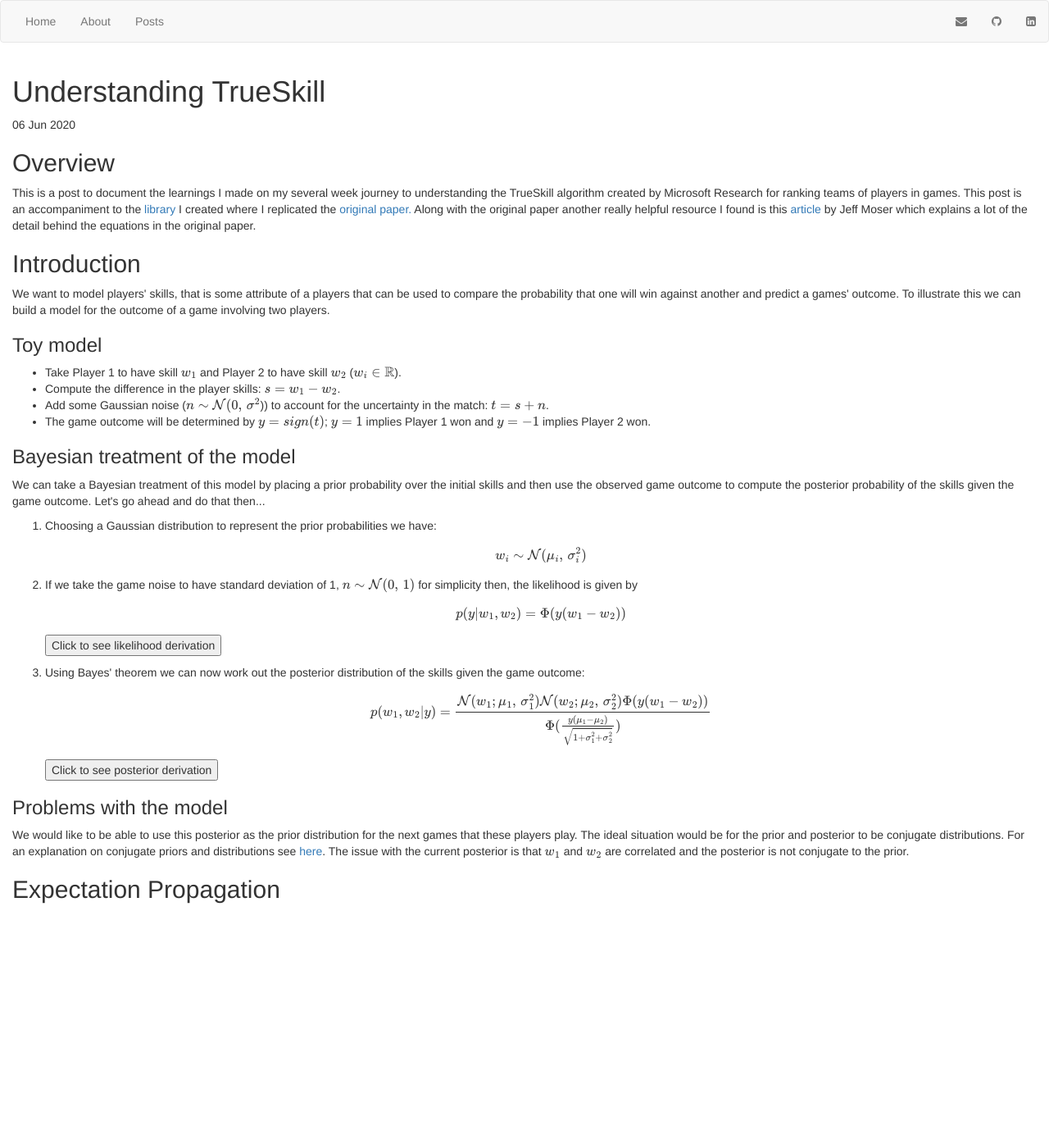
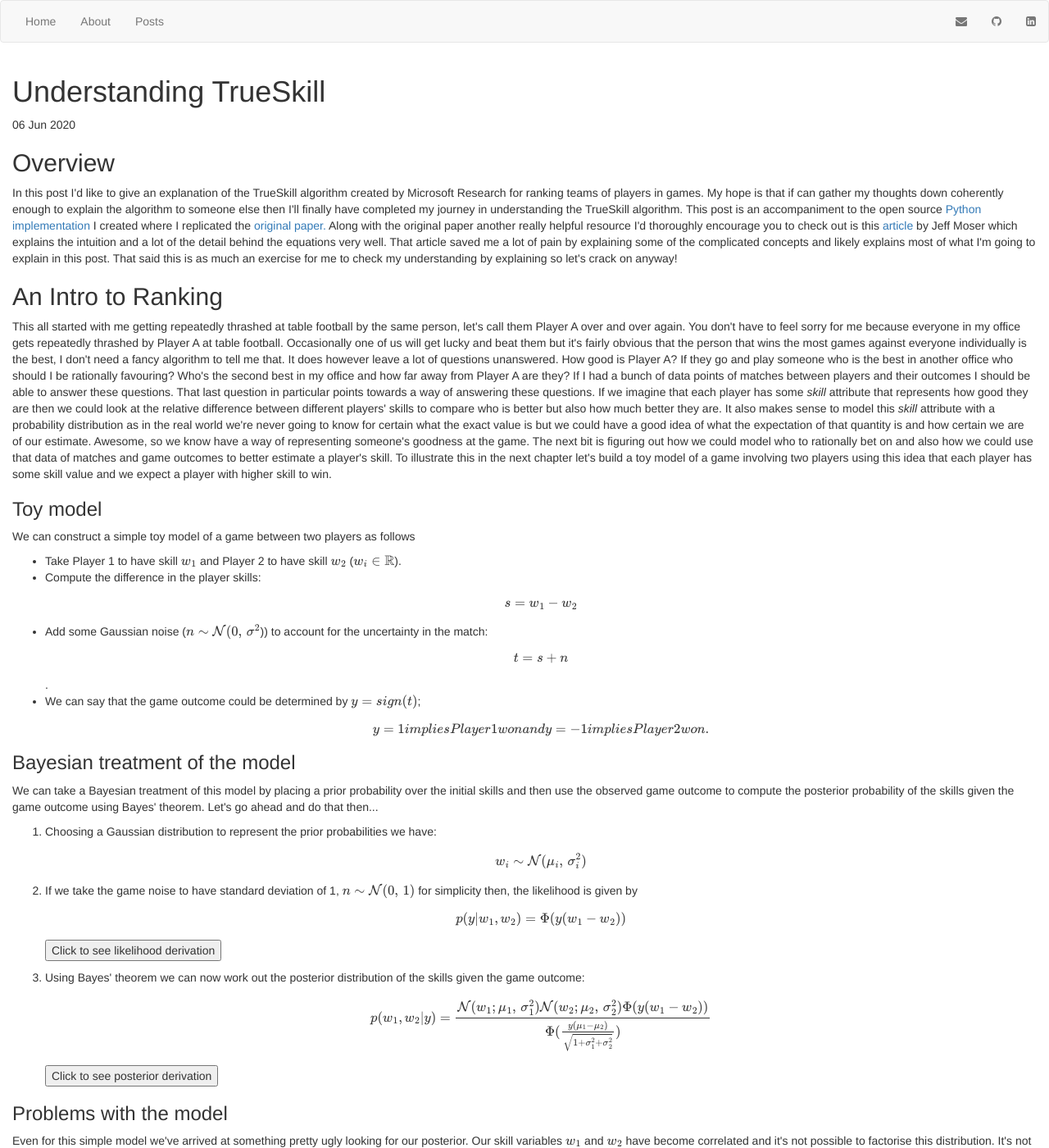
Before and after one commit to Nush395/Nush395.github.io, a Jekyll site: the page built from _posts/2020-06-06-true-skill.html, in a window 1280 px wide and 1400 px high. Shown: the whole window at 82% size. Built offline with Jekyll 4.4.1, drawn with Linux system fonts in a browser that asks for light colours; formulas are drawn with MathJax 3; some of the changed text lies outside the part shown.

Commit message:
Add factor graph section.

```diff
--- a/_posts/2020-06-06-true-skill.html
+++ b/_posts/2020-06-06-true-skill.html
@@ -7,44 +7,64 @@
     Overview
 </h2>
 <p>
-    This is a post to document the learnings I made on my several week journey to understanding the
-    TrueSkill algorithm created by Microsoft Research for ranking teams of players in games. This post
-    is an accompaniment to the <a href="https://github.com/Nush395/TrueSkill">library</a> I created
-    where I replicated the
+    In this post I'd like to give an explanation of the TrueSkill algorithm created by Microsoft Research for ranking
+    teams of players in games. My hope is that if can gather my thoughts down coherently enough to explain the algorithm to
+    someone else then I'll finally have completed  my journey in understanding the TrueSkill algorithm.
+    This post is an accompaniment to the open source
+    <a href="https://github.com/Nush395/TrueSkill">Python implementation</a>
+    I created where I replicated the
     <a href="https://www.microsoft.com/en-us/research/publication/trueskilltm-a-bayesian-skill-rating-system/">
         original paper.
     </a>
-    Along with the original paper another really helpful resource I found is this
+    Along with the original paper another really helpful resource I'd thoroughly encourage you to check out is this
     <a href="https://www.moserware.com/assets/computing-your-skill/The%20Math%20Behind%20TrueSkill.pdf">
         article
     </a>
-    by Jeff Moser which explains a lot of the detail behind the equations in the original paper.
+    by Jeff Moser which explains the intuition and a lot of the detail behind the equations very well. That article
+    saved me a lot of pain by explaining some of the complicated concepts and likely explains most of what I'm going
+    to explain in this post. That said this is as much an exercise for me to check my understanding by explaining so
+    let's crack on anyway!
 </p>
 <h2>
-    Introduction
+    An Intro to Ranking
 </h2>
 <p>
-    We want to model players' skills, that is some attribute of a players that can be used to compare the
-    probability that one will win against another and predict a games' outcome. To illustrate this we can
-    build a model for the outcome of a game involving two players.
+    This all started with me getting repeatedly thrashed at table football by the same person, let's call them Player A
+    over and over again. You don't have to feel sorry for me because everyone in my office gets repeatedly thrashed by
+    Player A at table football. Occasionally one of us will get lucky and beat them but it's fairly obvious that the
+    person that wins the most games against everyone individually is the best, I don't need a fancy algorithm to tell
+    me that. It does however leave a lot of questions unanswered. How good is Player A? If they go and play someone who is
+    the best in another office who should I be rationally favouring? Who's the second best in my office and how far away
+    from Player A are they? If I had a bunch of data points of matches between players and their outcomes I should be
+    able to answer these questions. That last question in particular points towards a way of answering these questions.
+    If we imagine that each player has some <i>skill</i> attribute that represents how good they are then we could look
+    at the relative difference between different players' skills to compare who is better but also how much better they
+    are. It also makes sense to model this <i>skill</i> attribute with a probability distribution as in the real world
+    we're never going to know for certain what the exact value is but we could have a good idea of what the expectation
+    of that quantity is and how certain we are of our estimate. Awesome, so we know have a way of representing someone's
+    goodness at the game. The next bit is figuring out how we could model who to rationally bet on and also how we could
+    use that data of matches and game outcomes to better estimate a player's skill. To illustrate this in the next
+    chapter let's build a toy model of a game involving two players using this idea that each player has some skill value
+    and we expect a player with higher skill to win.
 </p>
 <h3>
     Toy model
 </h3>
 <p>
+    We can construct a simple toy model of a game between two players as follows
     <ul>
         <li>
             Take Player 1 to have skill $w_1$ and  Player 2 to have skill $w_2$ ($w_i \in \mathbb{R}$).
         </li>
         <li>
-            Compute the difference in the player skills: $s = w_1 - w_2$.
+            Compute the difference in the player skills: $$s = w_1 - w_2$$
         </li>
         <li>
             Add some Gaussian noise ($n \sim \mathcal{N}(0,\,\sigma^{2}$)) to account for the uncertainty in the match:
-            $t=s+n$.
+            $$t=s+n$$.
         </li>
         <li>
-            The game outcome will be determined by $y=sign(t)$; $y=1$ implies Player 1 won and $y=-1$ implies Player 2 won.
+            We can say that the game outcome could be determined by $y=sign(t)$; $$y=1 implies Player 1 won and y=-1 implies Player 2 won.$$
         </li>
     </ul>
 </p>
@@ -54,7 +74,7 @@
 <p>
     We can take a Bayesian treatment of this model by placing a prior probability over the
     initial skills and then use the observed game outcome to compute the posterior probability
-    of the skills given the game outcome. Let's go ahead and do that then...
+    of the skills given the game outcome using Bayes' theorem. Let's go ahead and do that then...
     <ol>
         <li>
             Choosing a Gaussian distribution to represent the prior probabilities we have:
@@ -99,11 +119,51 @@
     Problems with the model
 </h3>
 <p>
-    We would like to be able to use this posterior as the prior distribution for the next games
-    that these players play. The ideal situation would be for the prior and posterior to be conjugate
-    distributions. For an explanation on conjugate priors and distributions see
-    <a href="https://en.wikipedia.org/wiki/Conjugate_prior">here</a>. The issue with the current posterior is that $w_1$
-    and $w_2$ are correlated and the posterior is not conjugate to the prior.
+    Even for this simple model we've arrived at something pretty ugly looking for our posterior. Our skill variables
+    $w_1$ and $w_2$ have become correlated and it's not possible to factorise this distribution. It's not really obvious
+    how we answer any of our above questions easily with a posterior like this. We'd also ideally like to be able to use
+    this posterior as the prior for these players in their next game but it's not possible to marginalise out either of
+    the player's skills. To proceed we'll have to take another approach but before we do, it will be useful to take a
+    break to introduce the topic of Factor graphs, another concept used in the TrueSkill paper that I will talk about in
+    the next section. If you're familiar with factor graphs then feel free to skip ahead!
+</p>
+<h2>
+    Factor graphs and message passing
+</h2>
+<p>
+    One of the concepts that the TrueSkill paper introduced to me was that of factor graphs.
+    <a href="https://en.wikipedia.org/wiki/Factor_graph">Factor graphs</a>
+    are a type of probabilistic graphical model that allow us to represent the product factor structure of a function
+    and take advantage of this structure to enable efficient computation using something called the Sum-Product
+    algorithm that I'll explain in a bit below.  To get an intuition for why using the factor structure of a function is
+    useful consider the calculation:
+    $$ab+ac$$
+    To get the answer we have to do 3 operations.
+    <ol>
+        <li>
+            $a \times b$
+        </li>
+        <li>
+            $a \times c$
+        </li>
+        <li>
+            Sum the two terms.
+        </li>
+    </ol>
+    We could do this more efficiently if we notice that we can factorise the above expression to get:
+    $$a(b+c)$$
+    Now we only have to do 2 operations.
+    <ol>
+        <li>
+            $b+c$
+        </li>
+        <li>
+            Multiply the answer by a.
+        </li>
+    </ol>
+    Coming back to the the example at hand in TrueSkill we will want to be able to get marginal distributions from our
+    joint distribution which will involve summing over the joint distribution. By turning sums of products into products
+    of sums we can get similar improvements in our marginalisation.
 </p>
 <h2>
     Expectation Propagation
```
